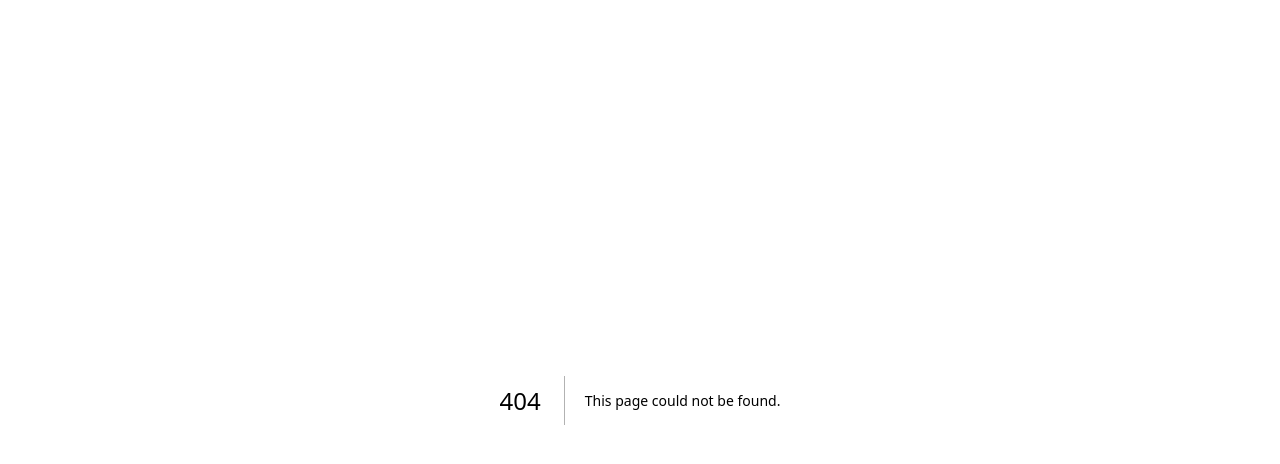
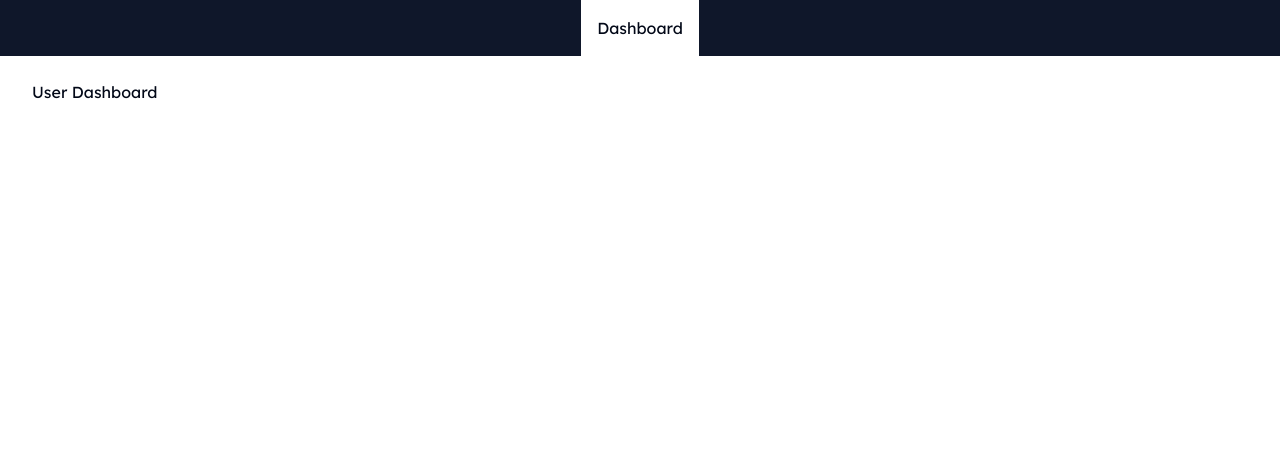
Before and after one commit to C-NikhilKarthik/CodeLens, a Next.js app: page /user in a window 1280 px wide. Before the commit this address had no page. Shown: the top 464 px of the page. Built offline with nearby package versions, Linux system fonts and the light colour scheme.

Commit message:
home page

```diff
--- a/src/app/layout.tsx
+++ b/src/app/layout.tsx
@@ -1,8 +1,8 @@
 import type { Metadata } from "next";
-import { Inter } from "next/font/google";
+import { Lexend } from "next/font/google";
 import "./globals.css";
 import { cn } from "@/lib/utils"
-const inter = Inter({ subsets: ["latin"], variable: "--font-sans" });
+const inter = Lexend({ subsets: ["latin"], variable: "--font-sans" });
 
 export const metadata: Metadata = {
   title: "Create Next App",
--- a/src/app/page.tsx
+++ b/src/app/page.tsx
@@ -1,10 +1,20 @@
+import React from 'react';
+import { Button } from '@/components/ui/button';
 
-
-
-export default function Home() {
+const Home: React.FC = () => {
   return (
-    <div>
-      <h1>Home Page</h1>
+    <div className="flex items-center justify-center min-h-screen bg-gray-100">
+      <div className="text-center">
+        <h1 className="text-4xl font-bold mb-8">Welcome to CodeLens !!</h1>
+        <Button className="bg-white text-black px-4 py-3 rounded-md outline-dashed hover:bg-gray-200">
+          <div className='flex flex-row items-center space-x-4'>
+            <div> Log in with GitHub</div>
+            <div> <svg xmlns="http://www.w3.org/2000/svg" viewBox="0 0 30 30" width="30px" height="30px"><path d="M15,3C8.373,3,3,8.373,3,15c0,5.623,3.872,10.328,9.092,11.63C12.036,26.468,12,26.28,12,26.047v-2.051 c-0.487,0-1.303,0-1.508,0c-0.821,0-1.551-0.353-1.905-1.009c-0.393-0.729-0.461-1.844-1.435-2.526 c-0.289-0.227-0.069-0.486,0.264-0.451c0.615,0.174,1.125,0.596,1.605,1.222c0.478,0.627,0.703,0.769,1.596,0.769 c0.433,0,1.081-0.025,1.691-0.121c0.328-0.833,0.895-1.6,1.588-1.962c-3.996-0.411-5.903-2.399-5.903-5.098 c0-1.162,0.495-2.286,1.336-3.233C9.053,10.647,8.706,8.73,9.435,8c1.798,0,2.885,1.166,3.146,1.481C13.477,9.174,14.461,9,15.495,9 c1.036,0,2.024,0.174,2.922,0.483C18.675,9.17,19.763,8,21.565,8c0.732,0.731,0.381,2.656,0.102,3.594 c0.836,0.945,1.328,2.066,1.328,3.226c0,2.697-1.904,4.684-5.894,5.097C18.199,20.49,19,22.1,19,23.313v2.734 c0,0.104-0.023,0.179-0.035,0.268C23.641,24.676,27,20.236,27,15C27,8.373,21.627,3,15,3z" /></svg></div>
+          </div>
+        </Button>
+      </div>
     </div>
   );
-}
+};
+
+export default Home;
--- /dev/null
+++ b/src/app/user/layout.tsx
@@ -0,0 +1,16 @@
+import { Nav, NavLink } from "@/components/Nav";
+
+
+export const dynamic = "force-dynamic"
+export default function AdminLayout({
+    children,
+}: Readonly<{
+    children: React.ReactNode;
+}>) {
+    return <>
+        <Nav>
+            <NavLink href="/user">Dashboard</NavLink>
+        </Nav>
+        <div className="container my-6">{children}</div>
+    </>
+}
--- /dev/null
+++ b/src/app/user/loading.tsx
@@ -0,0 +1,9 @@
+import { Loader2 } from "lucide-react"
+
+export default function AdminLoading() {
+    return (
+        <div className="flex justify-center">
+            <Loader2 className="size-24 animate-spin" />
+        </div>
+    )
+}
--- /dev/null
+++ b/src/app/user/page.tsx
@@ -0,0 +1,7 @@
+
+
+export default function UserDashboard() {
+    return (
+        <h1>User Dashboard</h1>
+    );
+}
--- /dev/null
+++ b/src/components/Nav.tsx
@@ -0,0 +1,27 @@
+"use client"
+
+import { cn } from "@/lib/utils"
+import Link from "next/link"
+import { usePathname } from "next/navigation"
+import { ComponentProps, ReactNode } from "react"
+
+export function Nav({ children }: { children: ReactNode }) {
+    return (
+        <nav className="bg-primary text-primary-foreground flex justify-center px-4">
+            {children}
+        </nav>
+    )
+}
+
+export function NavLink(props: Omit<ComponentProps<typeof Link>, "className">) {
+    const pathname = usePathname()
+    return (
+        <Link
+            {...props}
+            className={cn(
+                "p-4 hover:bg-secondary hover:text-secondary-foreground focus-visible:bg-secondary focus-visible:text-secondary-foreground",
+                pathname === props.href && "bg-background text-foreground"
+            )}
+        />
+    )
+}
```
